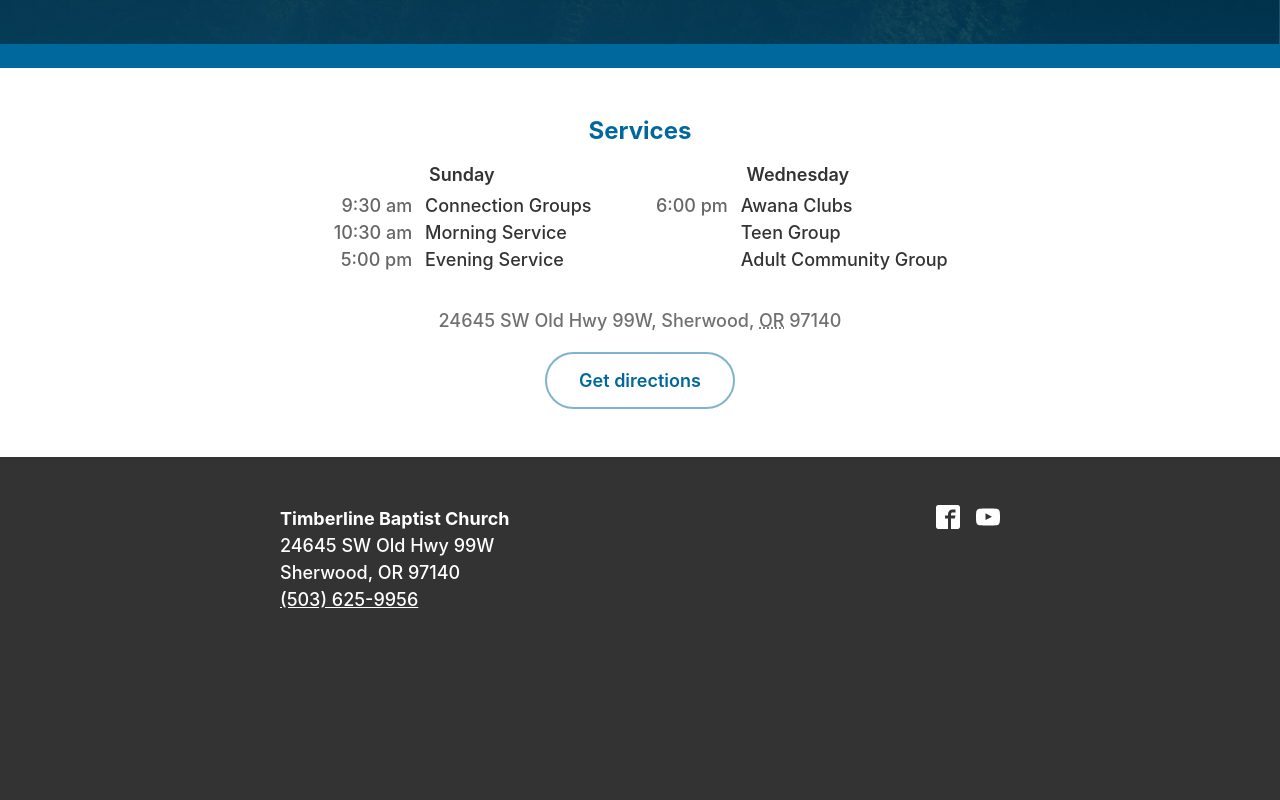
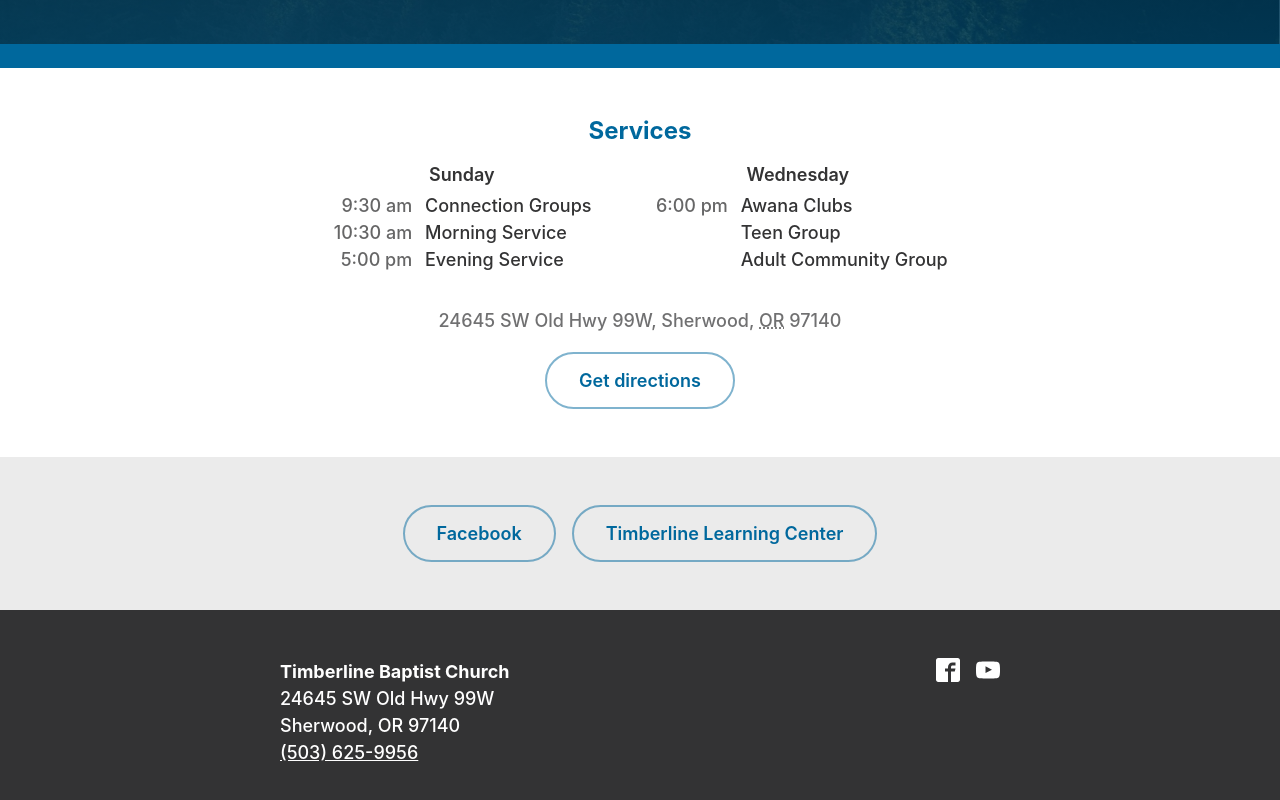
Before and after one commit to jonsuh/timberline-baptist, a React (Create React App) app: page / in a window 1280 px wide. Shown: the part 564-1364 px from the top of the page. Before the commit the page ends 1225 px from the top, so only its background shows below. Built offline with nearby package versions, Linux system fonts and the light colour scheme.

Commit message:
Add links.

```diff
--- a/src/App.js
+++ b/src/App.js
@@ -15,6 +15,7 @@
           <Main />
         </Hero>
         <Info />
+        <Links />
       </main>
       <Footer />
     </>
@@ -212,6 +213,28 @@
   )
 }
 
+const LINKS_STYLES = css`
+  color: var(--gray);
+  background-color: rgba(var(--white-rgb), 0.9);
+  text-align: center;
+
+  display: flex;
+  flex-wrap: wrap;
+  justify-content: center;
+  gap: 1rem;
+
+  --link-color-rgb: var(--blue-rgb);
+  --link-color: rgba(var(--link-color-rgb), 1);
+`
+function Links() {
+  return (
+    <section className={cx("section", LINKS_STYLES)}>
+      <ExternalLink href="https://www.facebook.com/TimberlineBaptistChurch" className="link">Facebook</ExternalLink>
+      <ExternalLink href="https://www.facebook.com/TLCSherwood" className="link">Timberline Learning Center</ExternalLink>
+    </section>
+  )
+}
+
 const FOOTER_STYLES = css`
   color: var(--white);
   background-color: var(--gray);
```
